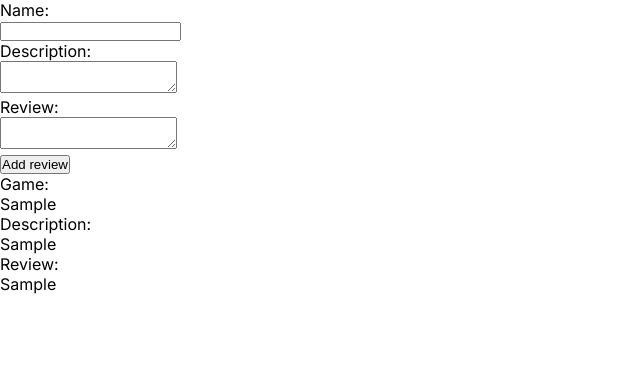
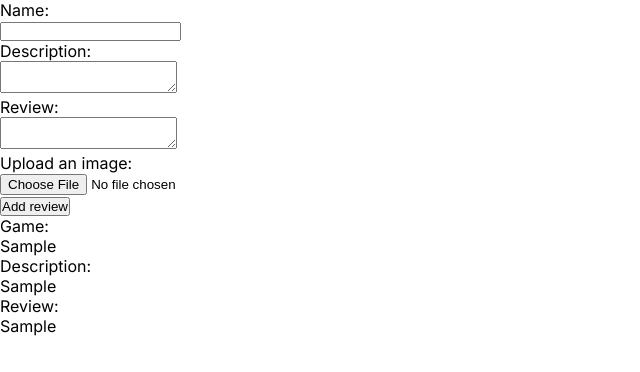
Before and after one commit to Some0ne3lse/game-reviews, a Next.js app: page / in a window 1280 px wide. Both pictures are taken after typing "Sample", "Sample", "Sample" into the empty fields and a click on the button "Add review". Shown: the top 372 px of the page, without its empty margins (0-640 px from the left). Built offline with nearby package versions, Linux system fonts and the light colour scheme.

Commit message:
Image input done

```diff
--- a/src/app/GameReviews.tsx
+++ b/src/app/GameReviews.tsx
@@ -1,4 +1,4 @@
-import { useState } from "react";
+import { use, useState } from "react";
 import Image from "next/image";
 
 type FormProps = {
@@ -9,6 +9,7 @@ type FormProps = {
   handleDescriptionChange: any;
   newReview: any;
   handleReviewChange: any;
+  getFile: any;
 };
 
 const GameReviewForm = ({
@@ -19,6 +20,7 @@ const GameReviewForm = ({
   handleDescriptionChange,
   newReview,
   handleReviewChange,
+  getFile,
 }: FormProps) => {
   return (
     <form onSubmit={addReview}>
@@ -35,6 +37,10 @@ const GameReviewForm = ({
         <textarea value={newReview} onChange={handleReviewChange} />
       </div>
       <div>
+        <div> Upload an image:</div>
+        <input type="file" onChange={getFile} />
+      </div>
+      <div>
         <button type="submit">Add review</button>
       </div>
     </form>
@@ -43,14 +49,16 @@ const GameReviewForm = ({
 
 type GameReviewProps = {
   reviewsList: any;
-  // image: string;
+  fileName: any;
 };
 
-const GameReview = ({ reviewsList }: GameReviewProps) => {
+const GameReview = ({ reviewsList, fileName }: GameReviewProps) => {
   return (
     <ul>
       {reviewsList.map((game: any, index: number) => (
         <li key={index}>
+          <div className="review-content">
+            <div>
               <div>
                 <div>Game:</div>
                 {game.name}
@@ -63,6 +71,9 @@ const GameReview = ({ reviewsList }: GameReviewProps) => {
                 <div>Review:</div>
                 {game.review}
               </div>
+            </div>
+            <img src={fileName} />
+          </div>
         </li>
       ))}
     </ul>
@@ -74,6 +85,7 @@ export default () => {
   const [newName, setNewName] = useState("");
   const [newDescription, setNewDescription] = useState("");
   const [newReview, setNewReview] = useState("");
+  const [file, setFile] = useState("");
 
   const addReview = (event: any) => {
     event.preventDefault();
@@ -100,6 +112,10 @@ export default () => {
     setNewReview(event.target.value);
   };
 
+  const getFile = (event: any) => {
+    setFile(URL.createObjectURL(event.target.files[0]));
+  };
+
   return (
     <>
       <GameReviewForm
@@ -110,8 +126,9 @@ export default () => {
         handleDescriptionChange={handleDescriptionChange}
         newReview={newReview}
         handleReviewChange={handleReviewChange}
+        getFile={getFile}
       />
-      <GameReview reviewsList={reviews} />
+      <GameReview reviewsList={reviews} fileName={file} />
     </>
   );
 };
--- a/src/app/globals.css
+++ b/src/app/globals.css
@@ -3,3 +3,12 @@
   margin: 0;
   padding: 0;
 }
+
+img {
+  max-width: 150px;
+  max-height: 150px;
+}
+
+.review-content {
+  display: flex;
+}
```
Lines whose indentation alone changed are shown as unchanged.
